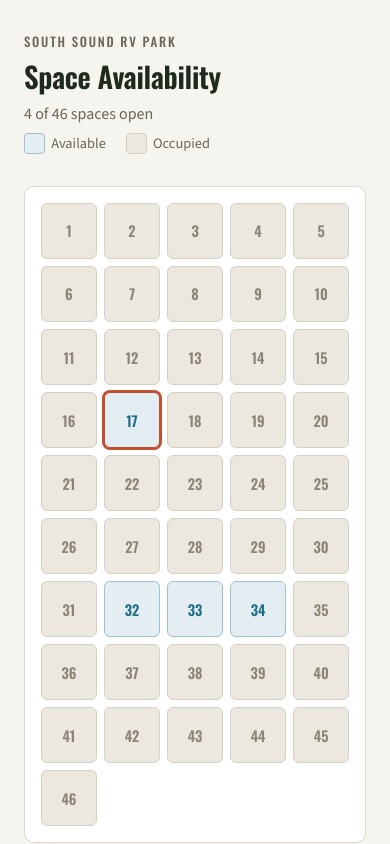
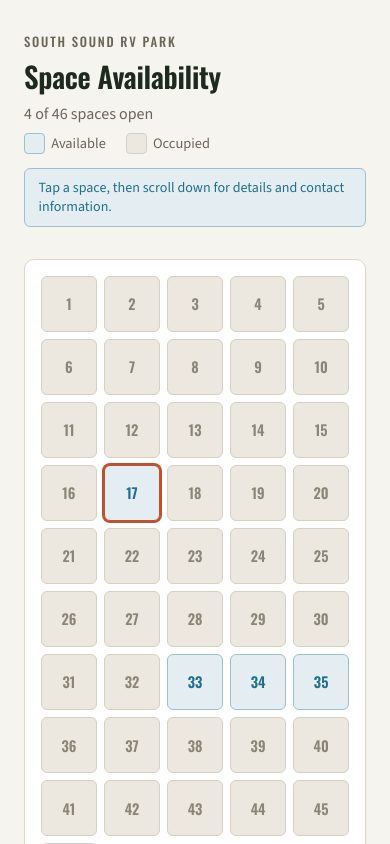
Before and after one commit to richard-montgomery/southsoundrvpark, a React (Create React App) app: page / in a window 390 px wide. Shown: the top 844 px of the page. Built offline with nearby package versions, Linux system fonts and the light colour scheme.

Commit message:
added mobile instruction, put space details in readme

```diff
--- a/public/index.html
+++ b/public/index.html
@@ -5,7 +5,7 @@
     <meta name="viewport" content="width=device-width, initial-scale=1" />
     <meta name="theme-color" content="#000000" />
     <meta
-      name="description"
+      name="South Sound RV Park Site Availability Map"
       content="Web site created using create-react-app"
     />
     <title>South Sound RV Park</title>
--- a/src/App.jsx
+++ b/src/App.jsx
@@ -33,6 +33,9 @@ export default function App() {
             <span className="legend-swatch is-occupied"></span> Occupied
           </span>
         </div>
+        <p className="mobile-hint">
+          Tap a space, then scroll down for details and contact information.
+        </p>
       </header>
 
       <main className="app-main">
--- a/src/components/SpaceDetails.jsx
+++ b/src/components/SpaceDetails.jsx
@@ -61,6 +61,10 @@ export default function SpaceDetails({ space }) {
                 </span>
               </dd>
             </div>
+            <div className="details-row">
+              <dt>Sewer</dt>
+              <dd>{space.sewerHookup ? "Hookup included" : "No sewer hookup"}</dd>
+            </div>
           </dl>
         </>
       ) : (
--- a/src/data/spaces.js
+++ b/src/data/spaces.js
@@ -2,8 +2,10 @@
 //
 // HOW TO EDIT:
 // - Change `status` to "available" or "occupied" to update the map/color.
-// - Change any other field (rvSize, price, etc.) to update what shows on
-//   the detail card for that specific space.
+// - Change any other field (rvSize, price, sewerHookup, etc.) to update
+//   what shows on the detail card for that specific space.
+// - sewerHookup is `true`/`false` — most spaces have a sewer hookup, so
+//   it defaults to true; set it to false on individual spaces that don't.
 // - petRestrictions is just a list of breed names shown on the card —
 //   edit the shared PET_RESTRICTIONS list below to change it everywhere,
 //   or override it on an individual space object if one lot differs.
@@ -17,17 +19,19 @@ const DEFAULTS = {
   maxPets: 2,
   maxPeople: 2,
   extraPersonFee: 100,
+  sewerHookup: true,
   petRestrictions: PET_RESTRICTIONS,
 };
 
 // Every space starts from DEFAULTS and can override any field.
 // Demo data below marks a handful of spaces "available" — replace with
 // your real availability.
+
 const overrides = {
   17: { status: "available", rvSize: "37'", price: 766 },
-  32: { status: "available" },
   33: { status: "available" },
-  34: { status: "available", rvSize: "30'", price: 766 },
+  34: { status: "available" },
+  35: { status: "available", rvSize: "30'", price: 766 },
 };
 
 export const spaces = Array.from({ length: 46 }, (_, i) => {
@@ -39,55 +43,3 @@ export const spaces = Array.from({ length: 46 }, (_, i) => {
     ...(overrides[number] || {}),
   };
 });
-
-// 26' 735, 38' 766, 39'+ 800
-
-// 1 - 32'
-// 2 - 32'
-// 3 - 32'
-// 4 - 32'
-// 5 - 32', 1 car
-// 6 - 27'
-// 7 - unavailable
-// 8 - 27'
-// 9 - 37'
-// 10 - 37'
-// 11 - 37'
-// 12 - 37'
-// 13 - 35'
-// 14 - 27'
-// 15 - 35'
-// 16 - 40'
-// 17 - 37'
-// 18 - 37'
-// 19 - 37'
-// 20 - 29'
-// 21 - 37'
-// 22 - 29'
-// 23 - 29'
-// 24 - 29'
-// 25 - 29'
-// 26 - 29'
-// 27 - 29'
-// 28 - 27'
-// 29 - unavailable
-// 30 - 25'
-// 31 - unavailable
-// 32 - 27'
-// 33 - 27'
-// 34 - 30'
-// 35 - 30'
-// 36 - 30'
-// 37 - 20', no sewer
-// 38 - 27', no sewer
-// 39 - 27', no sewer
-// 40 - 33', no sewer
-// 41 - 27'
-// 42 - 27'
-// 43 - 27'
-// 44 - 40'
-// 45 - 29'
-// 46 - 32'
-// 47 - 27'
-// 48 - 26'
-// 49 - 30', no sewer
--- a/src/index.css
+++ b/src/index.css
@@ -95,6 +95,10 @@ body {
 .legend-swatch.is-occupied {
   background: var(--occupied-bg);
   border: 1.5px solid var(--occupied-border);
+}
+
+.mobile-hint {
+  display: none;
 }
 
 .app-main {
@@ -311,6 +315,17 @@ body {
   .details-card {
     position: static;
   }
+
+  .mobile-hint {
+    display: block;
+    margin: 0.85rem 0 0;
+    padding: 0.6rem 0.85rem;
+    background: var(--available-bg);
+    border: 1px solid var(--available-border);
+    border-radius: 6px;
+    color: var(--available);
+    font-size: 0.88rem;
+  }
 }
 
 @media (max-width: 420px) {
```
Also changed, not shown: package.json (+7 -1 lines), 2 other files (tests, documents, lock files or other folders).
